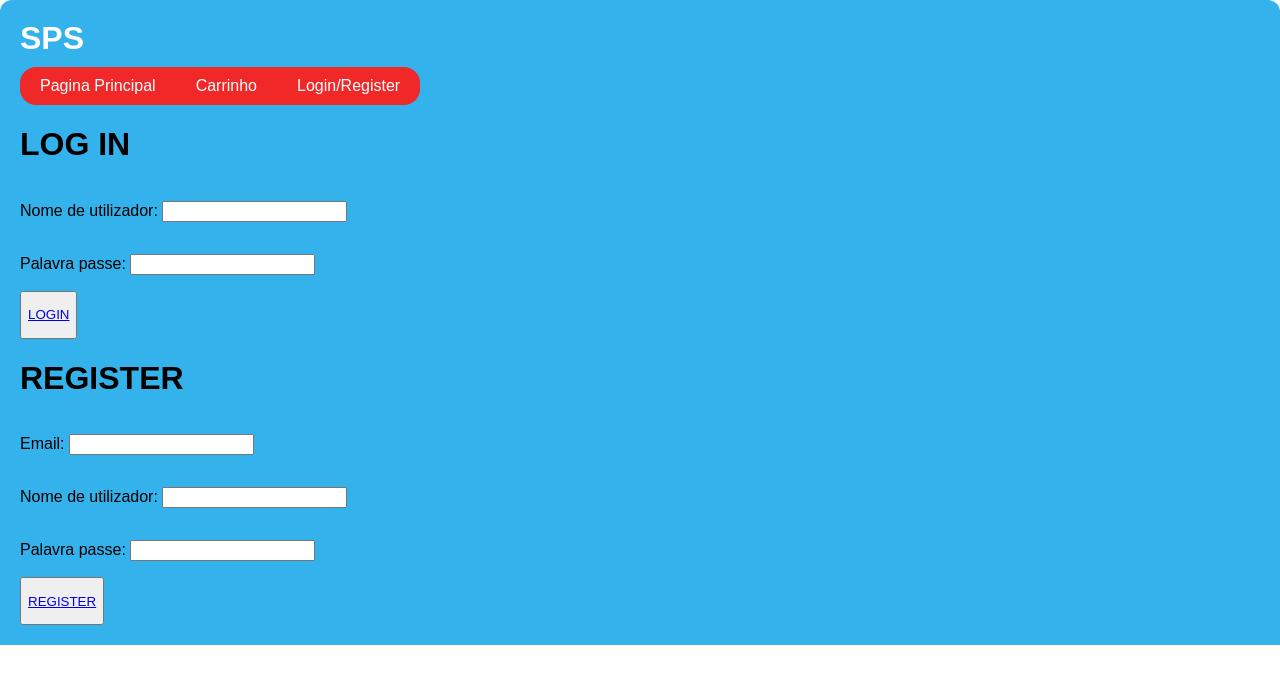
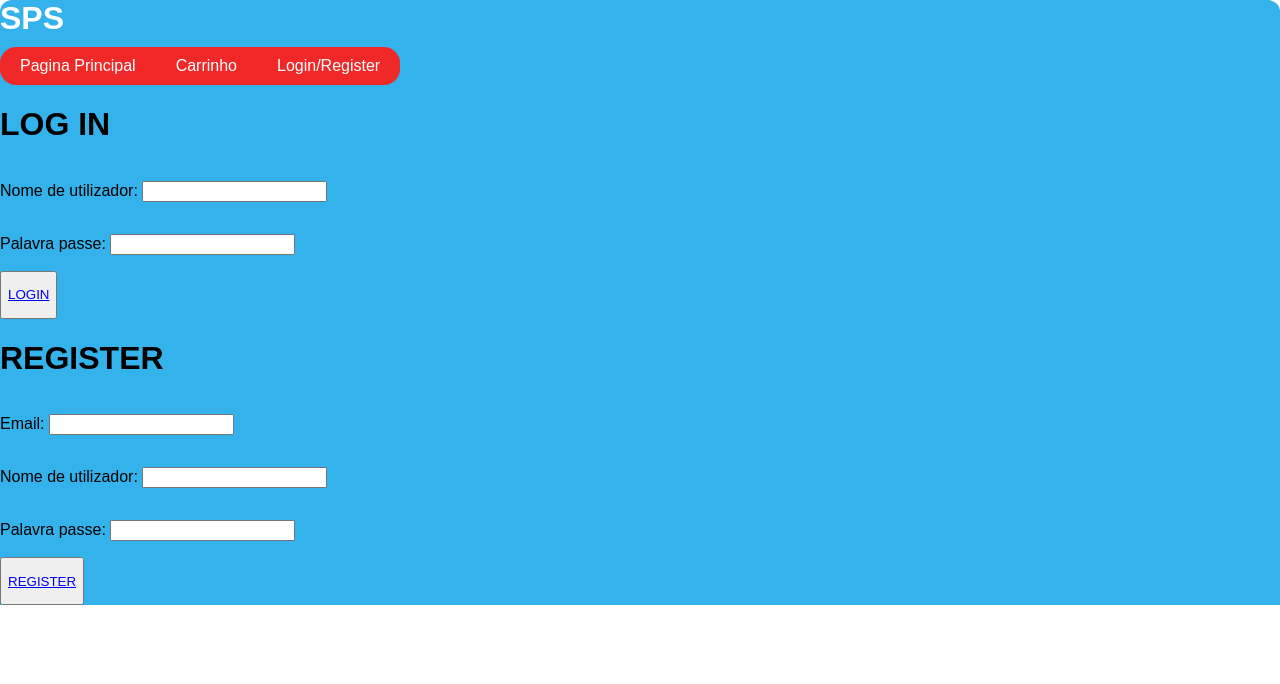
Before and after one commit to shortiwsky/Comercio_eletro, a PHP site: page /LOGIN.html in a window 1280 px wide. Shown: the top 684 px of the page. Run offline with PHP 8.4, Linux system fonts and the light colour scheme.

```diff
--- a/LOGIN.html
+++ b/LOGIN.html
@@ -2,7 +2,7 @@
 <!DOCTYPE html>
 <html>
 <head>
-    <title>LOG IN / REGISTER</title>
+    <title> SPS | LOGIN / REGISTER</title>
 </head>
 <body>
     <link rel="stylesheet" href="styles/styles.css">
--- a/styles/styles.css
+++ b/styles/styles.css
@@ -6,7 +6,7 @@ body {
 
 .header {
   background-color: #33b2eb;
-  padding: 20px;
+  padding: 0;
   border-radius: 12px 12px 0 0;
   display: flex;
   flex-direction: column;
```
